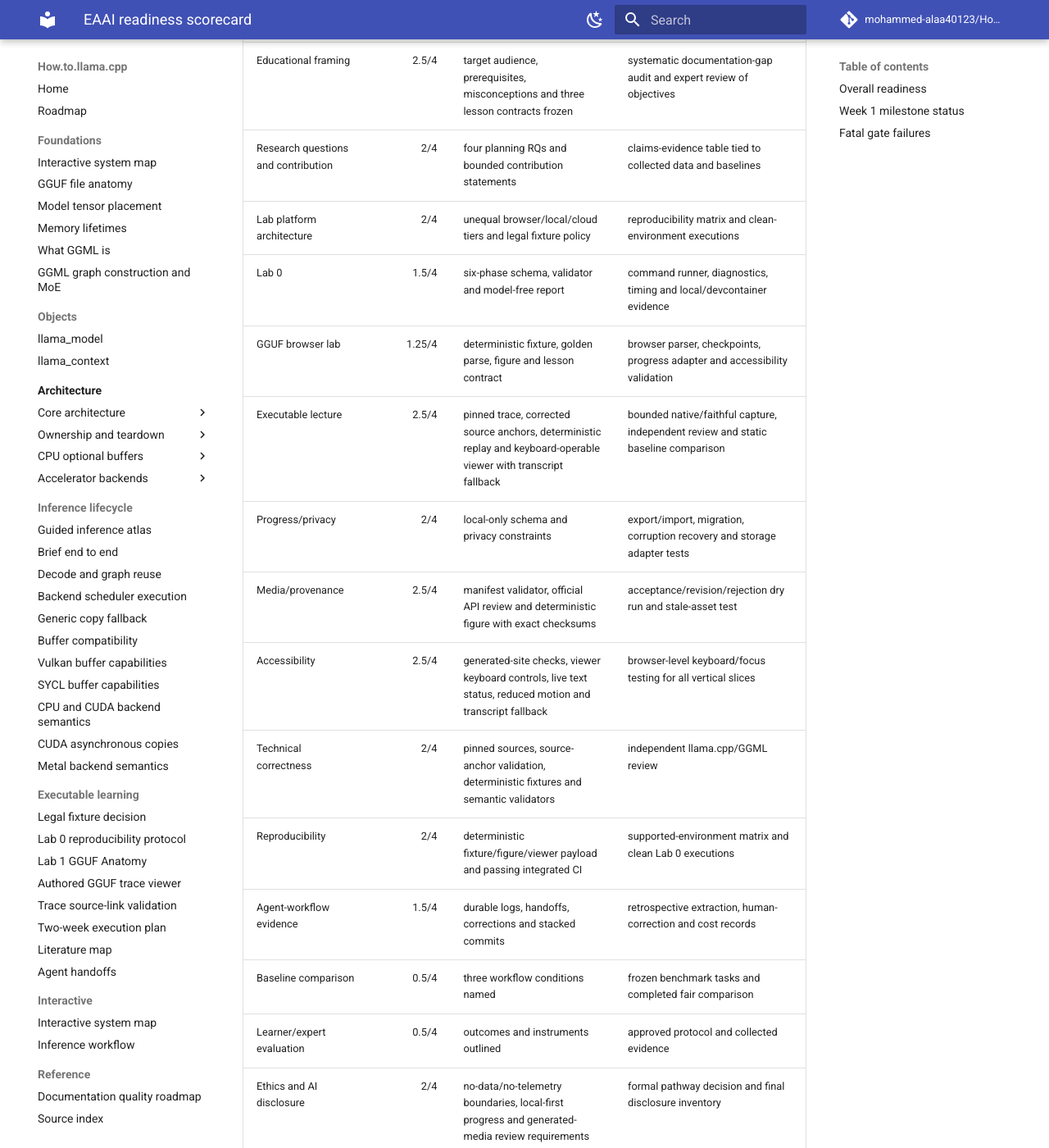
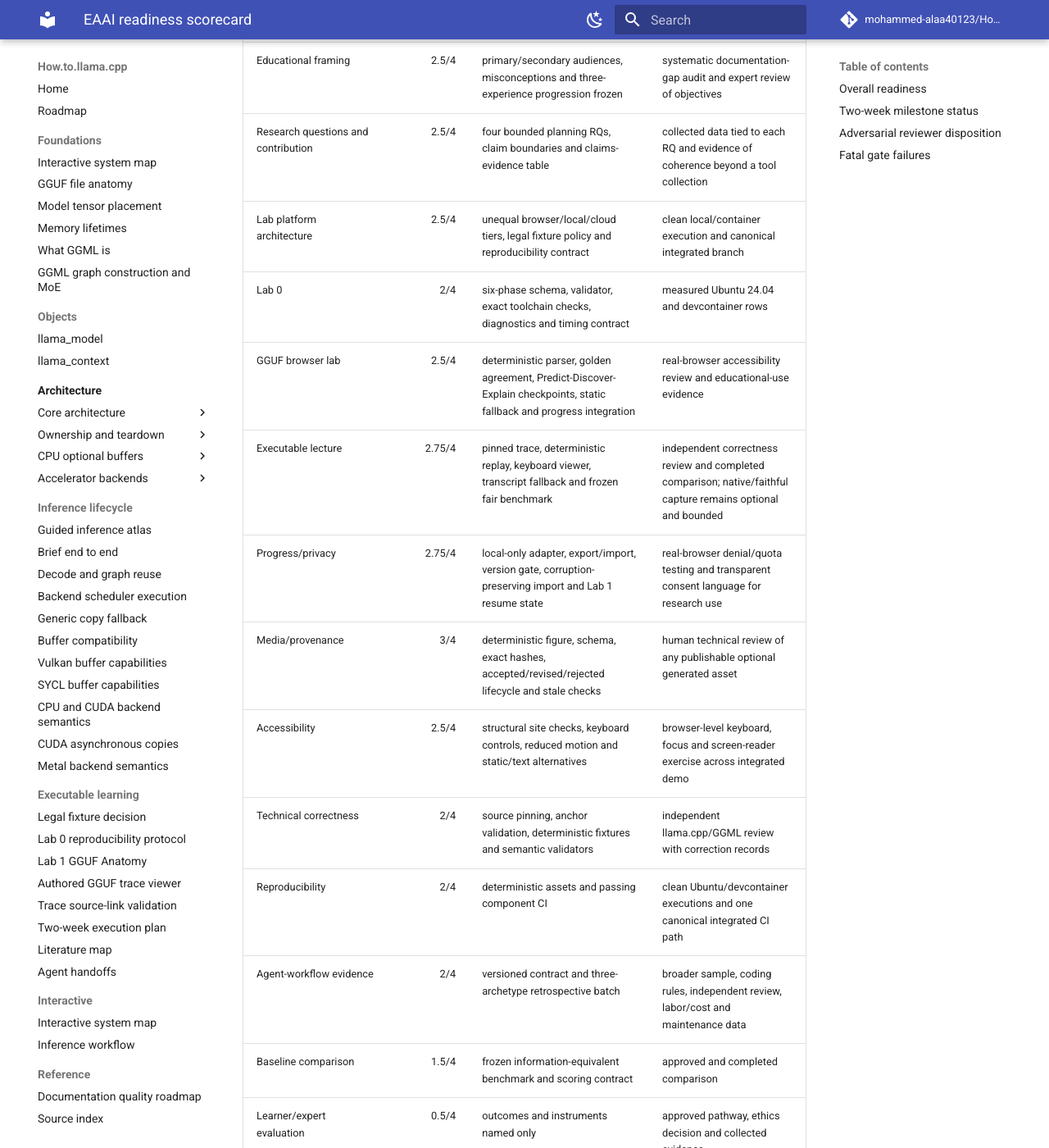
Before and after one commit to mohammed-alaa40123/How.to.llama.cpp, an MkDocs documentation site: the page built from docs/publication/readiness-scorecard.md, in a window 1280 px wide and 1400 px high, scrolled down 433 px. Shown: the whole window at 82% size. Built offline with MkDocs 1.6.1 and Material for MkDocs 9.7.7, drawn with Linux system fonts in a browser that asks for light colours; comment, search, counter and statistics services are not loaded; some of the changed text lies outside the part shown.

Commit message:
Update EAAI readiness after reviewer gates

```diff
--- a/docs/publication/readiness-scorecard.md
+++ b/docs/publication/readiness-scorecard.md
@@ -1,55 +1,60 @@
 # EAAI readiness scorecard
 
-_Last updated: 2026-07-17 09:22 Africa/Cairo_
+_Last updated: 2026-07-17 17:58 Africa/Cairo_
 
 Scores use a 0-4 evidence scale:
 
 - `0` absent;
 - `1` planned;
-- `2` implemented in a bounded draft artifact;
+- `2` implemented in a bounded artifact;
 - `3` validated and independently reviewed or exercised;
 - `4` publication-ready evidence with limitations documented.
 
 | Category | Score | Current evidence | Next requirement |
 |---|---:|---|---|
-| Educational framing | 2.5/4 | target audience, prerequisites, misconceptions and three lesson contracts frozen | systematic documentation-gap audit and expert review of objectives |
-| Research questions and contribution | 2/4 | four planning RQs and bounded contribution statements | claims-evidence table tied to collected data and baselines |
-| Lab platform architecture | 2/4 | unequal browser/local/cloud tiers and legal fixture policy | reproducibility matrix and clean-environment executions |
-| Lab 0 | 1.5/4 | six-phase schema, validator and model-free report | command runner, diagnostics, timing and local/devcontainer evidence |
-| GGUF browser lab | 1.25/4 | deterministic fixture, golden parse, figure and lesson contract | browser parser, checkpoints, progress adapter and accessibility validation |
-| Executable lecture | 2.5/4 | pinned trace, corrected source anchors, deterministic replay and keyboard-operable viewer with transcript fallback | bounded native/faithful capture, independent review and static baseline comparison |
-| Progress/privacy | 2/4 | local-only schema and privacy constraints | export/import, migration, corruption recovery and storage adapter tests |
-| Media/provenance | 2.5/4 | manifest validator, official API review and deterministic figure with exact checksums | acceptance/revision/rejection dry run and stale-asset test |
-| Accessibility | 2.5/4 | generated-site checks, viewer keyboard controls, live text status, reduced motion and transcript fallback | browser-level keyboard/focus testing for all vertical slices |
-| Technical correctness | 2/4 | pinned sources, source-anchor validation, deterministic fixtures and semantic validators | independent llama.cpp/GGML review |
-| Reproducibility | 2/4 | deterministic fixture/figure/viewer payload and passing integrated CI | supported-environment matrix and clean Lab 0 executions |
-| Agent-workflow evidence | 1.5/4 | durable logs, handoffs, corrections and stacked commits | retrospective extraction, human-correction and cost records |
-| Baseline comparison | 0.5/4 | three workflow conditions named | frozen benchmark tasks and completed fair comparison |
-| Learner/expert evaluation | 0.5/4 | outcomes and instruments outlined | approved protocol and collected evidence |
-| Ethics and AI disclosure | 2/4 | no-data/no-telemetry boundaries, local-first progress and generated-media review requirements | formal pathway decision and final disclosure inventory |
-| Venue fit and requirements | 1/4 | EAAI-26 experience-report criteria verified; AAAI-27 dates recorded separately | official EAAI-27 call and author instructions |
-| Reflection/negative results | 1.5/4 | CI failures, false source anchors, deterministic-output drift and limitations retained | structured retrospective dataset and synthesis |
+| Educational framing | 2.5/4 | primary/secondary audiences, misconceptions and three-experience progression frozen | systematic documentation-gap audit and expert review of objectives |
+| Research questions and contribution | 2.5/4 | four bounded planning RQs, claim boundaries and claims-evidence table | collected data tied to each RQ and evidence of coherence beyond a tool collection |
+| Lab platform architecture | 2.5/4 | unequal browser/local/cloud tiers, legal fixture policy and reproducibility contract | clean local/container execution and canonical integrated branch |
+| Lab 0 | 2/4 | six-phase schema, validator, exact toolchain checks, diagnostics and timing contract | measured Ubuntu 24.04 and devcontainer rows |
+| GGUF browser lab | 2.5/4 | deterministic parser, golden agreement, Predict-Discover-Explain checkpoints, static fallback and progress integration | real-browser accessibility review and educational-use evidence |
+| Executable lecture | 2.75/4 | pinned trace, deterministic replay, keyboard viewer, transcript fallback and frozen fair benchmark | independent correctness review and completed comparison; native/faithful capture remains optional and bounded |
+| Progress/privacy | 2.75/4 | local-only adapter, export/import, version gate, corruption-preserving import and Lab 1 resume state | real-browser denial/quota testing and transparent consent language for research use |
+| Media/provenance | 3/4 | deterministic figure, schema, exact hashes, accepted/revised/rejected lifecycle and stale checks | human technical review of any publishable optional generated asset |
+| Accessibility | 2.5/4 | structural site checks, keyboard controls, reduced motion and static/text alternatives | browser-level keyboard, focus and screen-reader exercise across integrated demo |
+| Technical correctness | 2/4 | source pinning, anchor validation, deterministic fixtures and semantic validators | independent llama.cpp/GGML review with correction records |
+| Reproducibility | 2/4 | deterministic assets and passing component CI | clean Ubuntu/devcontainer executions and one canonical integrated CI path |
+| Agent-workflow evidence | 2/4 | versioned contract and three-archetype retrospective batch | broader sample, coding rules, independent review, labor/cost and maintenance data |
+| Baseline comparison | 1.5/4 | frozen information-equivalent benchmark and scoring contract | approved and completed comparison |
+| Learner/expert evaluation | 0.5/4 | outcomes and instruments named only | approved pathway, ethics decision and collected evidence |
+| Ethics and AI disclosure | 2.5/4 | no-data/no-telemetry boundaries, local-first progress and generated-media review rules | formal evaluation pathway and final disclosure inventory |
+| Venue fit and requirements | 1/4 | EAAI-26 experience-report criteria retained as historical guidance | official EAAI-27 call and author instructions |
+| Reflection/negative results | 2.5/4 | CI repairs, rejected media, blockers, overlapping branches and adversarial risks retained | audited retrospective synthesis with human labor and cost proxies |
+| Integration/deployability | 1.5/4 | stacked validated components | canonical merge map, integrated branch and end-to-end clean-environment demo |
 
 ## Overall readiness
 
-**Weighted planning estimate: 39%**
+**Weighted coordination estimate: 50%**
 
-This percentage is a coordination signal, not a statistical measure. It is intentionally conservative because implementation artifacts cannot substitute for independent review, baseline comparison, native/environment reproducibility, or educational-use evidence.
+This percentage is a planning signal, not a statistical result. It increased for validated Lab 1/progress integration, benchmark freezing, media lifecycle evidence and explicit reviewer gates. It gives no credit for learner benefit, independent correctness, measured native/container reproducibility or current EAAI-27 requirements.
 
-## Week 1 milestone status
+## Two-week milestone status
 
-- **W1.1 Freeze contracts: 90%** — audience, lessons, tiers, legal fixture, trace, progress and media contracts exist; active-stack reviewer integration remains.
-- **W1.2 Smallest vertical slice: 90%** — fixture, authored trace, deterministic figure and minimal viewer exist with passing CI; Lab 0 remains a checker contract rather than an executable bootstrap.
-- **W1.3 Validation before expansion: 75%** — semantic/source/replay/media/accessibility validators and passing integration CI exist; reproducibility matrix, retrospective data schema and independent review remain.
+- **Week 1 foundation: 90%** — architecture, fixtures, schemas, narrow vertical slices and validators exist. The remaining foundation risk is integration of the stacked branch chain and independent review.
+- **Week 2 vertical slices: 45%** — browser GGUF, viewer, progress and media lifecycle components exist; measured Lab 0 local/cloud runs and one canonical end-to-end demo do not.
+- **Evidence package: 35%** — fair benchmark and retrospective contracts exist; completed evaluation, broader longitudinal extraction and independent correctness are absent.
+
+## Adversarial reviewer disposition
+
+**38/100; reject in current state.** This reviewer score and the coordination estimate measure different things. The coordination estimate tracks preparation progress; the reviewer score discounts unmeasured contracts and focuses on submission evidence.
 
 ## Fatal gate failures
 
 The manuscript gate remains closed because the project lacks:
 
-- a reproducible end-to-end Lab 0 and GGUF browser lab;
-- progress export/import connected to the lab;
-- retrospective workflow dataset;
-- baseline comparison;
-- independent technical review;
-- approved learner or expert evaluation pathway;
+- measured Ubuntu 24.04 and devcontainer Lab 0 evidence;
+- a canonical integrated end-to-end demo;
+- a broader independently reviewed retrospective dataset;
+- a completed fair baseline comparison;
+- independent technical correctness review;
+- an approved and completed learner or expert evaluation pathway;
 - verified current EAAI requirements.
```
